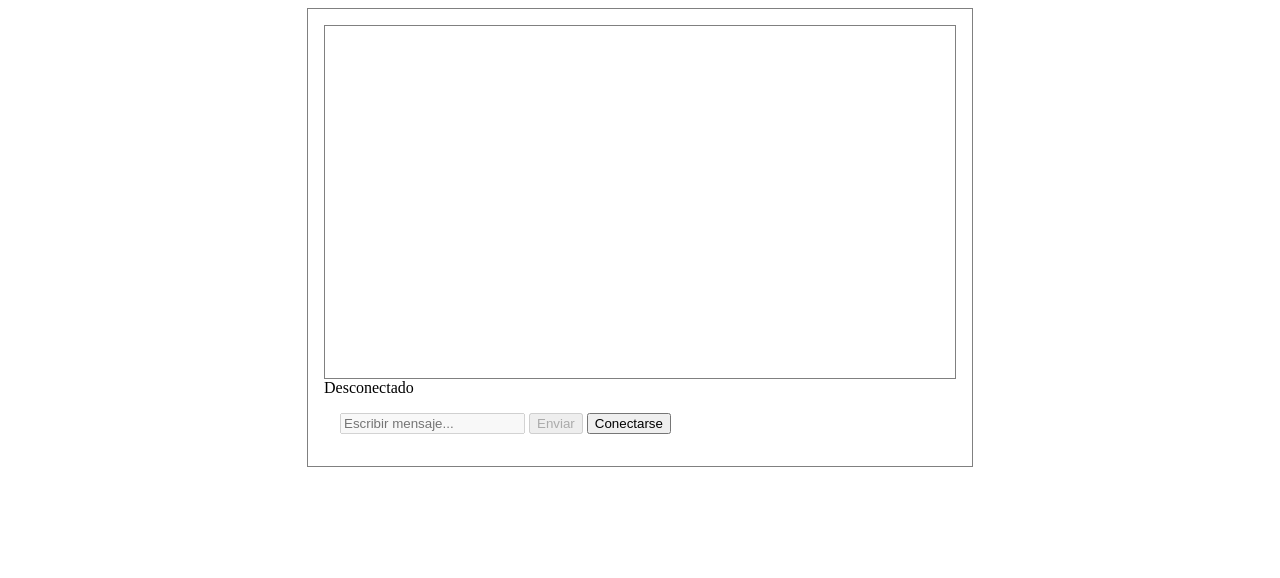
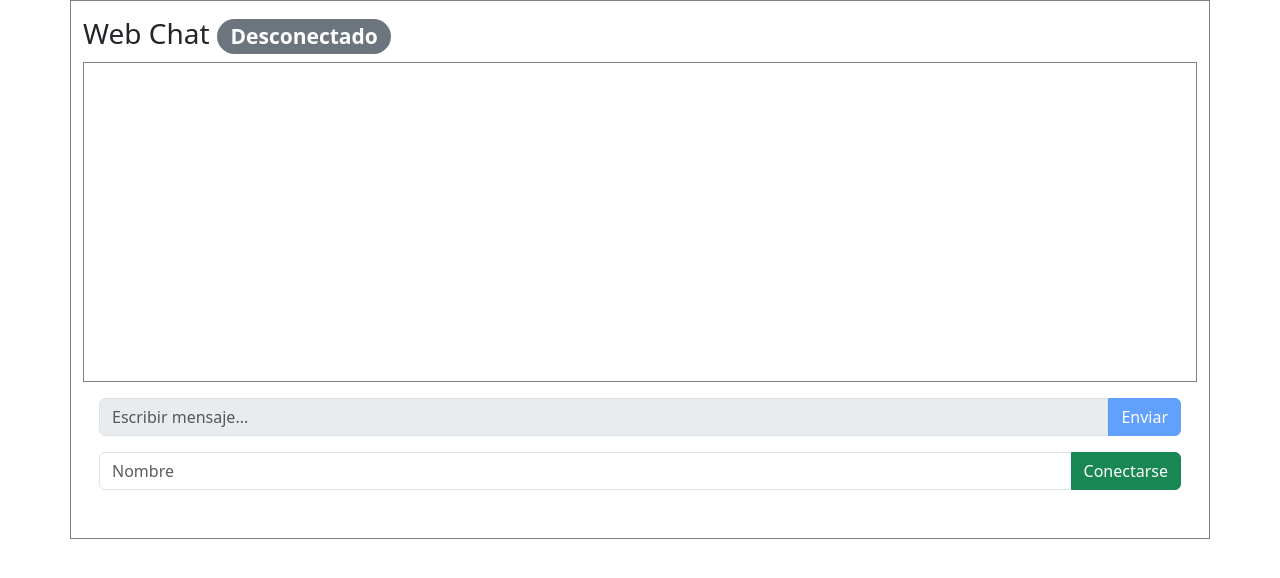
Before and after one commit to dpmbaltar/lpd-rx, a website: page public/index.html in a window 1280 px wide. Drawn offline with nearby package versions, Linux system fonts and the light colour scheme.

Commit message:
Agragar bootstrap

```diff
--- a/public/index.html
+++ b/public/index.html
@@ -3,17 +3,24 @@
   <head>
     <title>Web Chat</title>
     <meta charset="UTF-8" />
-    <link href="./style.css?v=0.7" rel="stylesheet" type="text/css" />
-    <script src="./main.js?v=0.7" type="text/javascript"></script>
+    <link href="https://cdn.jsdelivr.net/npm/bootstrap@5.3.0/dist/css/bootstrap.min.css" rel="stylesheet" type="text/css" />
+    <link href="./style.css?v=0.13" rel="stylesheet" type="text/css" />
+    <script src="https://cdn.jsdelivr.net/npm/bootstrap@5.3.0/dist/js/bootstrap.bundle.min.js" type="text/javascript"></script>
+    <script src="./main.js?v=0.18" type="text/javascript"></script>
   </head>
   <body>
-    <main>
+    <main class="container-md">
+      <h3>Web Chat <span id="chat-status-text" class="badge rounded-pill text-bg-secondary">Desconectado</span></h3>
       <div id="chat-content-box"></div>
-      <div id="chat-status-bar">Desconectado</div>
       <div id="chat-input-box">
-        <input id="chat-input-text" type="text" value="" placeholder="Escribir mensaje..." disabled />
-        <input id="chat-input-send" type="button" value="Enviar" disabled />
-        <input id="chat-input-open-close" type="button" value="Conectarse" />
+        <div class="input-group mb-3">
+          <input id="chat-input-text" type="text" class="form-control" placeholder="Escribir mensaje..." aria-label="Escribir mensaje..." aria-describedby="button-addon2" disabled>
+          <button id="chat-input-send" class="btn btn-primary" type="button" id="button-addon2" disabled>Enviar</button>
+        </div>
+        <div class="input-group mb-3">
+          <input id="chat-input-name" type="text" class="form-control" placeholder="Nombre" aria-label="Nombre" aria-describedby="button-addon2">
+          <button id="chat-input-open-close" class="btn btn-success" type="button" id="button-addon2">Conectarse</button>
+        </div>
       </div>
     </main>
   </body>
```
